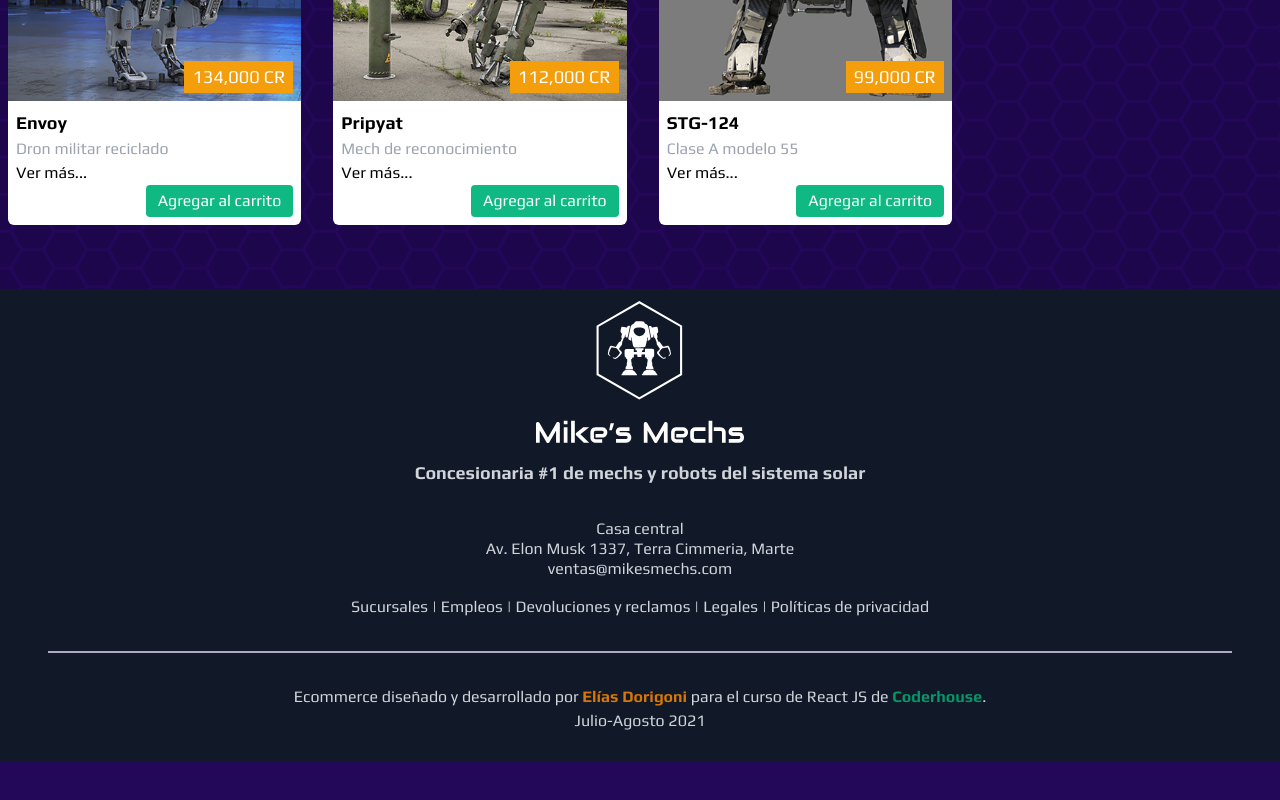
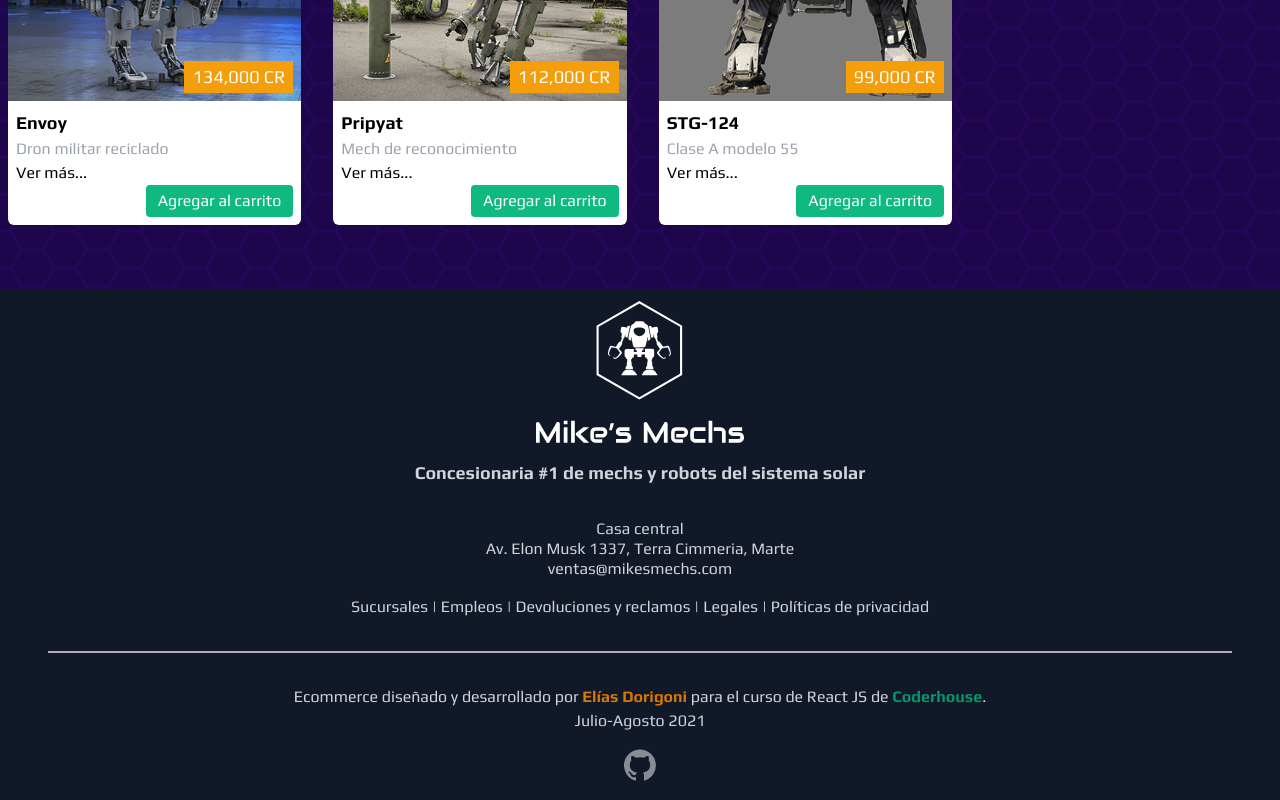
Before and after one commit to eliasdorigoni/coderhouse-desafio-ecommerce, a React (Create React App) app: page / in a window 1280 px wide. Shown: the part 879-1679 px from the top of the page. Before the commit the page ends 1640 px from the top, so only its background shows below. Built offline with nearby package versions, Linux system fonts and the light colour scheme.

Commit message:
Agrega enlace a la repo

```diff
--- a/src/components/Footer.js
+++ b/src/components/Footer.js
@@ -25,6 +25,10 @@ const Footer = () =>
             <br />
             Julio-Agosto 2021
         </p>
+
+        <a class="inline-block opacity-50 hover:opacity-100" href="https://github.com/eliasdorigoni/coderhouse-desafio-ecommerce" target="_blank" rel="noreferrer">
+            <img class="h-8 w-8" src="/coderhouse-desafio-ecommerce/svg/logo-github.svg" alt="Github" />
+        </a>
     </section>
 
 export default Footer
```
Also changed, not shown: public/svg/logo-github.svg (added).
